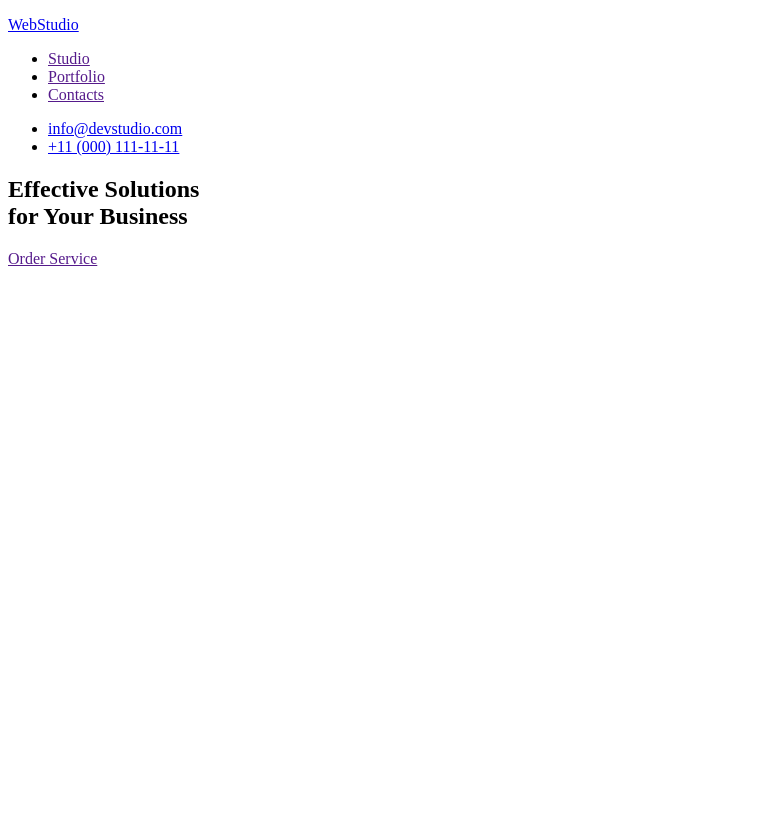
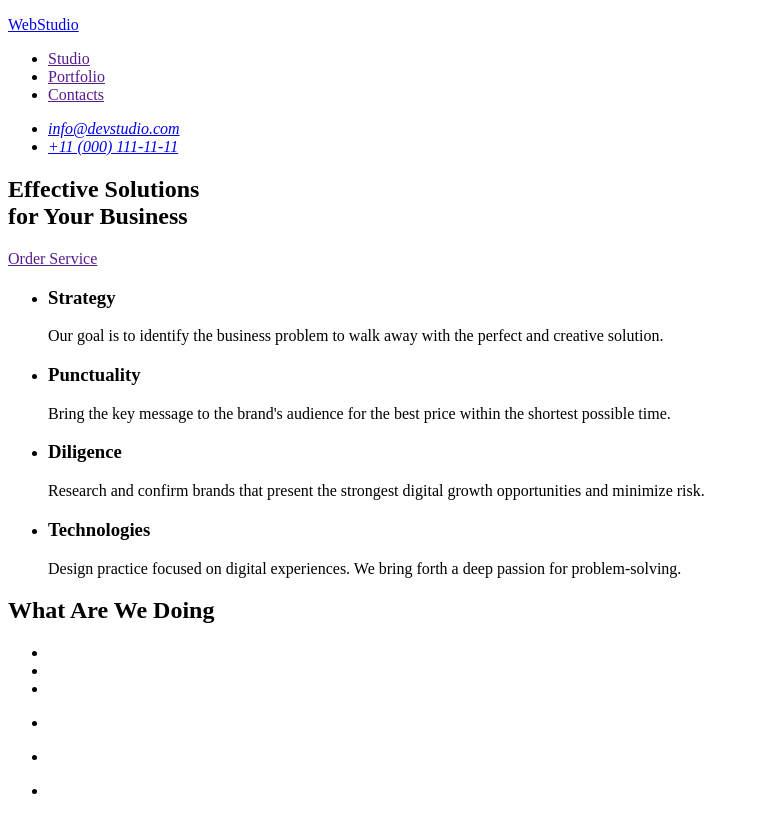
Before and after one commit to BohdanaT/goit-markup-hw-01, a plain HTML site: page index.html in a window 1280 px wide. Shown: the whole page, without its empty margins (0-759 px from the left). Drawn offline with Linux system fonts and the light colour scheme.

Commit message:
Update index.html

```diff
--- a/index.html
+++ b/index.html
@@ -7,22 +7,25 @@
     <title>Document</title>
   </head>
   <body>
-    <!-- Шапка -->
+    <!-- Header -->
     <header>
       <nav>
-        <p><a href="/">WebStudio</a></p>
+        <p><a href="/index.html">WebStudio</a></p>
         <ul>
           <li><a href="">Studio</a></li>
           <li><a href="">Portfolio</a></li>
           <li><a href="">Contacts</a></li>
         </ul>
       </nav>
+      <address>
         <ul>
           <li><a href="mailto:info@devstudio.com">info@devstudio.com</a></li>
           <li><a href="tell:+110001111111">+11 (000) 111-11-11</a></li>
         </ul>
+      </address>
     </header>
-    <!-- Блок герой -->
+    <main>
+      <!-- Hero section -->
       <section>
         <h1>
           Effective Solutions <br />
@@ -30,5 +33,82 @@
         </h1>
         <a href="">Order Service</a>
       </section>
+      <!-- Services section -->
+      <section>
+        <ul>
+          <li>
+            <h3>Strategy</h3>
+            <p>
+              Our goal is to identify the business problem to walk away with the
+              perfect and creative solution.
+            </p>
+          </li>
+          <li>
+            <h3>Punctuality</h3>
+            <p>
+              Bring the key message to the brand's audience for the best price
+              within the shortest possible time.
+            </p>
+          </li>
+          <li>
+            <h3>Diligence</h3>
+            <p>
+              Research and confirm brands that present the strongest digital
+              growth opportunities and minimize risk.
+            </p>
+          </li>
+          <li>
+            <h3>Technologies</h3>
+            <p>
+              Design practice focused on digital experiences. We bring forth a
+              deep passion for problem-solving.
+            </p>
+          </li>
+        </ul>
+      </section>
+      <!-- What are we doing -->
+      <section>
+        <h2>What Are We Doing</h2>
+        <ul>
+          <li>
+            <a href="">
+              <img src="" alt="" />
+            </a>
+          </li>
+          <li>
+            <a href="">
+              <img src="" alt="" />
+            </a>
+          </li>
+          <li>
+            <a href="">
+              <img src="" alt="" />
+            </a>
+          </li>
+        </ul>
+      </section>
+      <!-- Team section -->
+      <section>
+        <ul>
+          <li>
+            <img src="" alt="" />
+            <p></p>
+            <p></p>
+          </li>
+          <li>
+            <img src="" alt="" />
+            <p></p>
+            <p></p>
+          </li>
+          <li>
+            <img src="" alt="" />
+            <p></p>
+            <p></p>
+          </li>
+        </ul>
+      </section>
+    </main>
+
+    <footer></footer>
   </body>
 </html>
```
Lines whose indentation alone changed are shown as unchanged.
